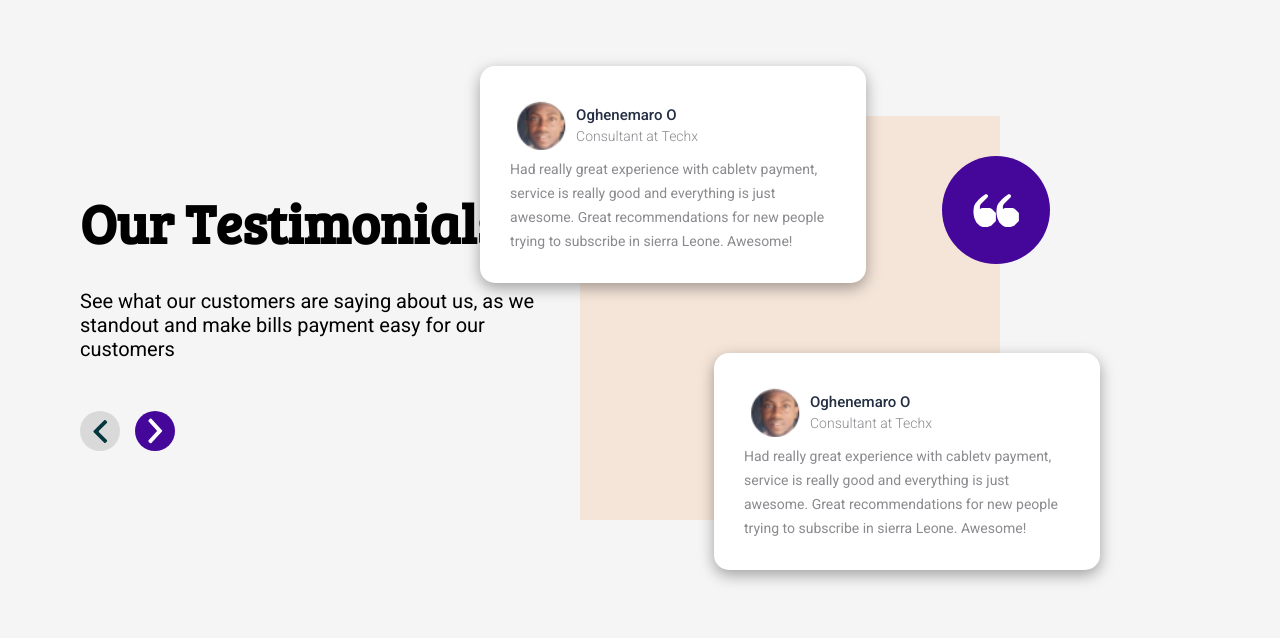
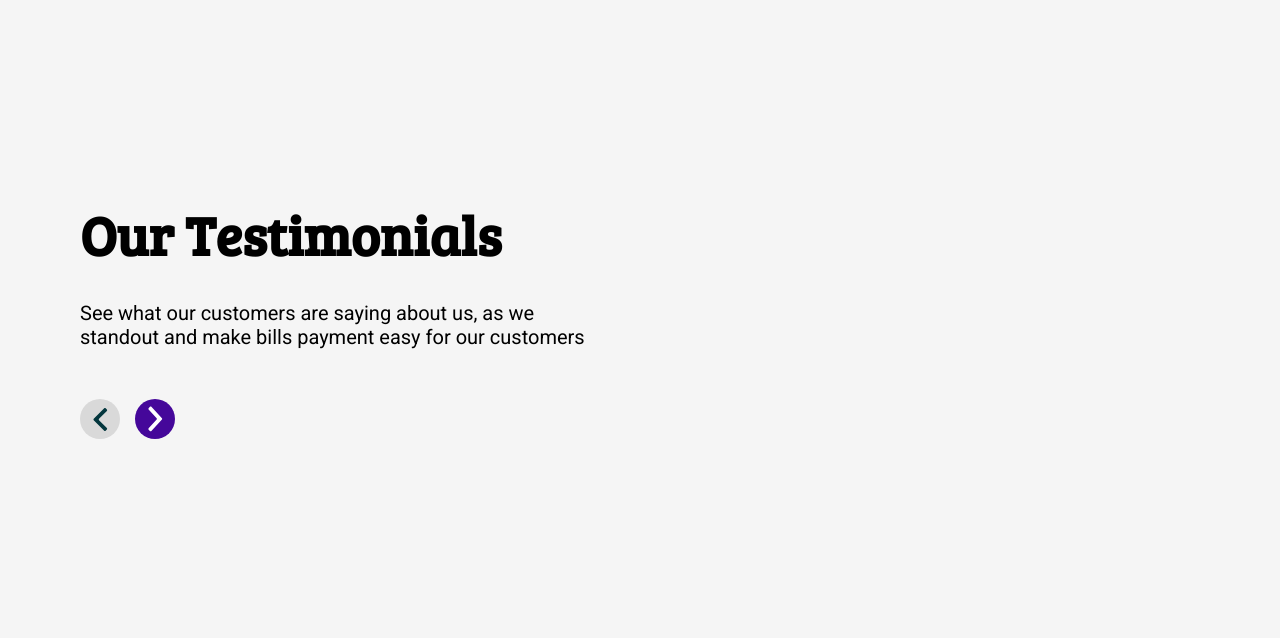
Before and after one commit to Afosbids/ucard_dtc, a React (Vite) app: page / in a window 1280 px wide. Shown: the part 3182-3820 px from the top of the page. Built offline with nearby package versions, Linux system fonts and the light colour scheme.

Commit message:
route links to their respective pages

```diff
--- a/src/components/Testimonials/Testimonials.css
+++ b/src/components/Testimonials/Testimonials.css
@@ -44,13 +44,19 @@
     background: var(--primary-color);
 }
 
+#testimonial-right-container{
+    /* display: flex;
+    flex-direction: column; */
+}
 
-.testimonial-section-right{
+#testimonial-section-right{
     height: 404px;
     width: 424px;
     background: #F5E5D9;
     position: relative;
-    margin-right: 200px;
+    /* margin-right: 200px; */
+
+
 }
 
 .testimonial-card{
@@ -113,3 +119,18 @@
     color: #8A8A8F;
     line-height: 24px;
 }
+
+
+.opaque{
+    opacity: 100;
+    transition-duration: 700;
+    /* scale: 100; */
+    transition-timing-function: ease-in-out;
+}
+
+.not-opaque{
+    opacity: 100;
+    transition-duration: 700;
+    /* scale: 100; */
+    transition-timing-function: ease-in-out;
+}
--- a/src/components/Testimonials/Testimonials.jsx
+++ b/src/components/Testimonials/Testimonials.jsx
@@ -6,15 +6,18 @@ import TestimonialImage from '../../assets/testimonialimage.svg'
 import QuoteIcon from '../../assets/testimonialquoteicon.svg'
 import { nextSlide, prevSlide, dotSlide } from '../../features/slices/sliderSlice'
 import { useSelector, useDispatch } from 'react-redux'
+import { testimonialData } from '../../dummydata/testimonialdata'
 
 const Testimonials = () => {
 
   const slideIndex = useSelector((state) => state.slider.value)
   const dispatch = useDispatch()
+  console.log("sliderIndex", slideIndex)
 
 
   return (
     <div className='testimonial-section-container home-container'>
+
 <div className='testimonial-section-left'>
               <h2>Our Testimonials</h2>
               <p>See what our customers are saying about us, as we
@@ -23,29 +26,33 @@ const Testimonials = () => {
 
               <div className='testimonial-arrows' >
                 <div
-          onClick={() => dispatch(nextSlide(slideIndex + 1))}
+                  onClick={() => dispatch(prevSlide(slideIndex - 1))}
                   className='testimonial-prev-arrow'>
                   <img src={PrevArrow} alt="" />
                 </div>
 
-          <div className='testimonial-next-arrow'>
+                <div
+                  onClick={() => dispatch(nextSlide(slideIndex + 1))}
+                  className='testimonial-next-arrow'>
                   <img src={NextArrow} alt="" />
                 </div>
               </div>
             </div>
-
-
-      <div className="testimonial-section-right">
+      {testimonialData.map((item, index) => {
+        return (
+          <div id='testimonial-right-container' key={item.id} className={item.id === slideIndex ? 'opaque' : 'not-opaque'}>
+           {item.id === slideIndex && (
+             <div id="testimonial-section-right"  >
              <div className="testimonial-card testimonial-card2">
                <div className='testimonial-image-card-header'>
-            <img src={TestimonialImage} alt="" />
+                 <img src={item.img} alt="" />
                  <div>
-              <h2>Oghenemaro O</h2>
-              <p>Consultant at Techx</p>
+                   <h2>{item.header}</h2>
+                   <p>{item.job}</p>
                  </div>
                </div>
 
-          <p>Had really great experience with cabletv payment, service is really good and everything is just awesome. Great recommendations for new people trying to subscribe in sierra Leone. Awesome!</p>
+               <p>{item.text}</p>
              </div>
 
              <div className='testimonial-quote-icon'>
@@ -55,16 +62,21 @@ const Testimonials = () => {
 
              <div className="testimonial-card testimonial-card3">
                <div className='testimonial-image-card-header'>
-            <img src={TestimonialImage} alt="" />
+               <img src={item.img} alt="" />
                  <div>
-              <h2>Oghenemaro O</h2>
-              <p>Consultant at Techx</p>
+                   <h2>{item.header}</h2>
+                   <p>{item.job}</p>
                  </div>
                </div>
 
-          <p>Had really great experience with cabletv payment, service is really good and everything is just awesome. Great recommendations for new people trying to subscribe in sierra Leone. Awesome!</p>
+               <p>{item.text}</p>
              </div>
            </div>
+           )}
+          </div>
+        )
+      })}
+
     </div>
   )
 }
--- /dev/null
+++ b/src/dummydata/testimonialdata.js
@@ -0,0 +1,26 @@
+import TestimonialImage from '../assets/testimonialimage.svg'
+
+
+export const testimonialData = [
+    {
+        id: 1,
+        img: TestimonialImage,
+        header: 'Oghenemaro O',
+        job: 'Consultant at Techx',
+        text: 'Had really great experience with cabletv payment, service is really good and everything is just awesome. Great recommendations for new people trying to subscribe in sierra Leone. Awesome!'
+    },
+    {
+        id: 2,
+        img: TestimonialImage,
+        header: 'Akorede O',
+        job: 'Consultant at Ucard',
+        text: 'Had really great experience with cabletv payment, service is really good and everything is just awesome. Great recommendations for new people trying to subscribe in sierra Leone. Awesome!'
+    },
+    {
+        id: 3,
+        img: TestimonialImage,
+        header: 'Olawole A',
+        job: 'Consultant at Calm Global',
+        text: 'Had really great experience with cabletv payment, service is really good and everything is just awesome. Great recommendations for new people trying to subscribe in sierra Leone. Awesome!'
+    },
+]
--- a/src/features/slices/sliderSlice.jsx
+++ b/src/features/slices/sliderSlice.jsx
@@ -1,18 +1,20 @@
 import { createSlice } from '@reduxjs/toolkit'
+import { testimonialData } from '../../dummydata/testimonialdata';
 
 export const sliderSlice = createSlice({
     name: 'slider',
     initialState: {
         value: 0,
-        length: 4,
+        length: testimonialData.length,
 
     },
     reducers: {
         nextSlide(state, action) {
-            state.value = action.payload > state.length ? 0 : action.payload;
+            console.log(state, action)
+            state.value = action.payload > state.length  ? 0 : action.payload;
         },
         prevSlide(state, action) {
-            state.value = action.payload < 0 ? state.length : action.payload;
+            state.value = action.payload < 0 ? state.length  : action.payload;
         },
         dotSlide() {},
     }
--- a/src/pages/HomePage/HomePage.jsx
+++ b/src/pages/HomePage/HomePage.jsx
@@ -20,10 +20,10 @@ const HomePage = () => {
       <Testimonials />
       <ContactUs />
       <HomeFooter />
-      <TransactionReceipt />
+      {/* <TransactionReceipt />
       <CardDetailsCard />
       <PaymentSuccessfulCard />
-      <EmailOtpCard />
+      <EmailOtpCard /> */}
     </div>
   )
 }
```
Lines whose indentation alone changed are shown as unchanged.
